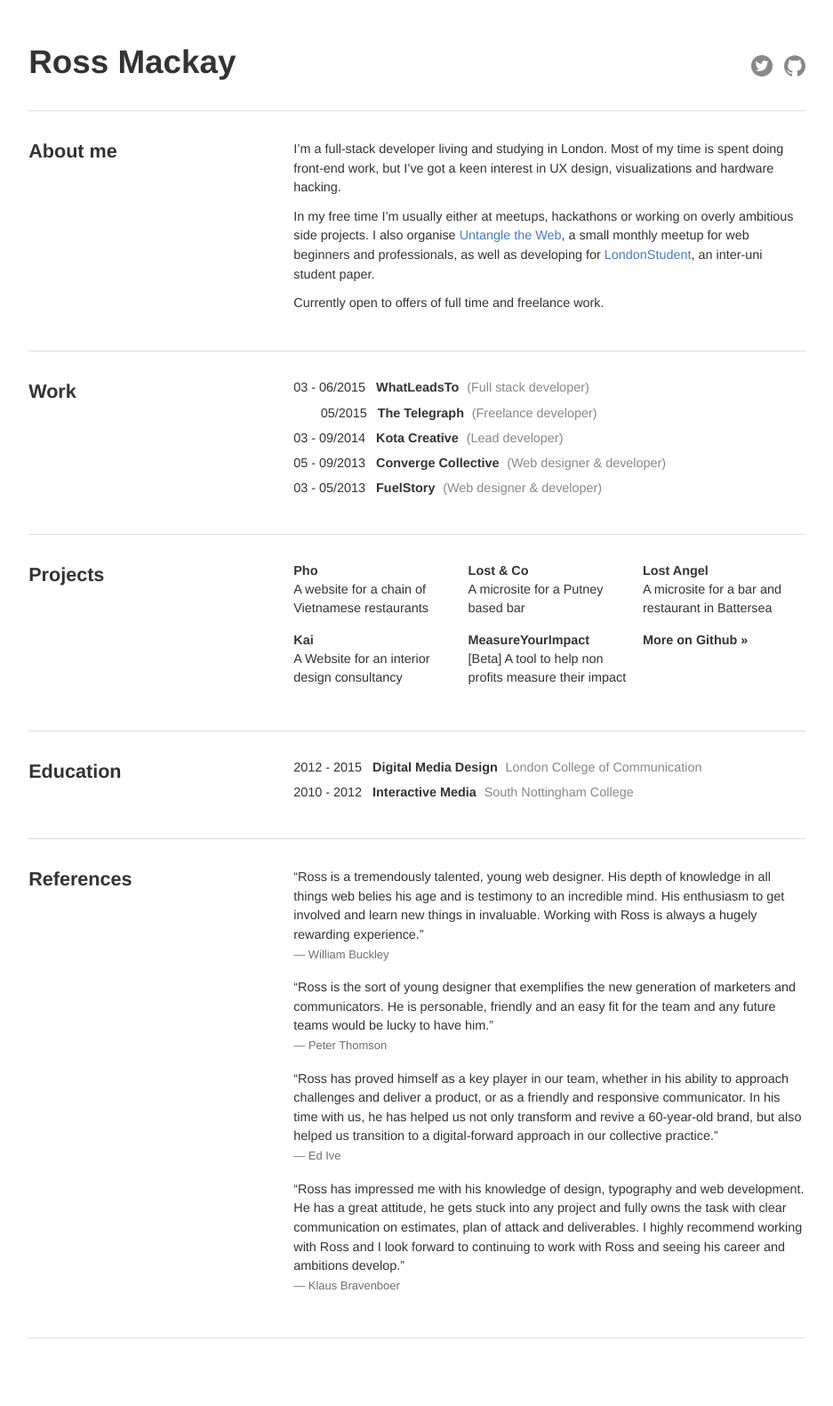
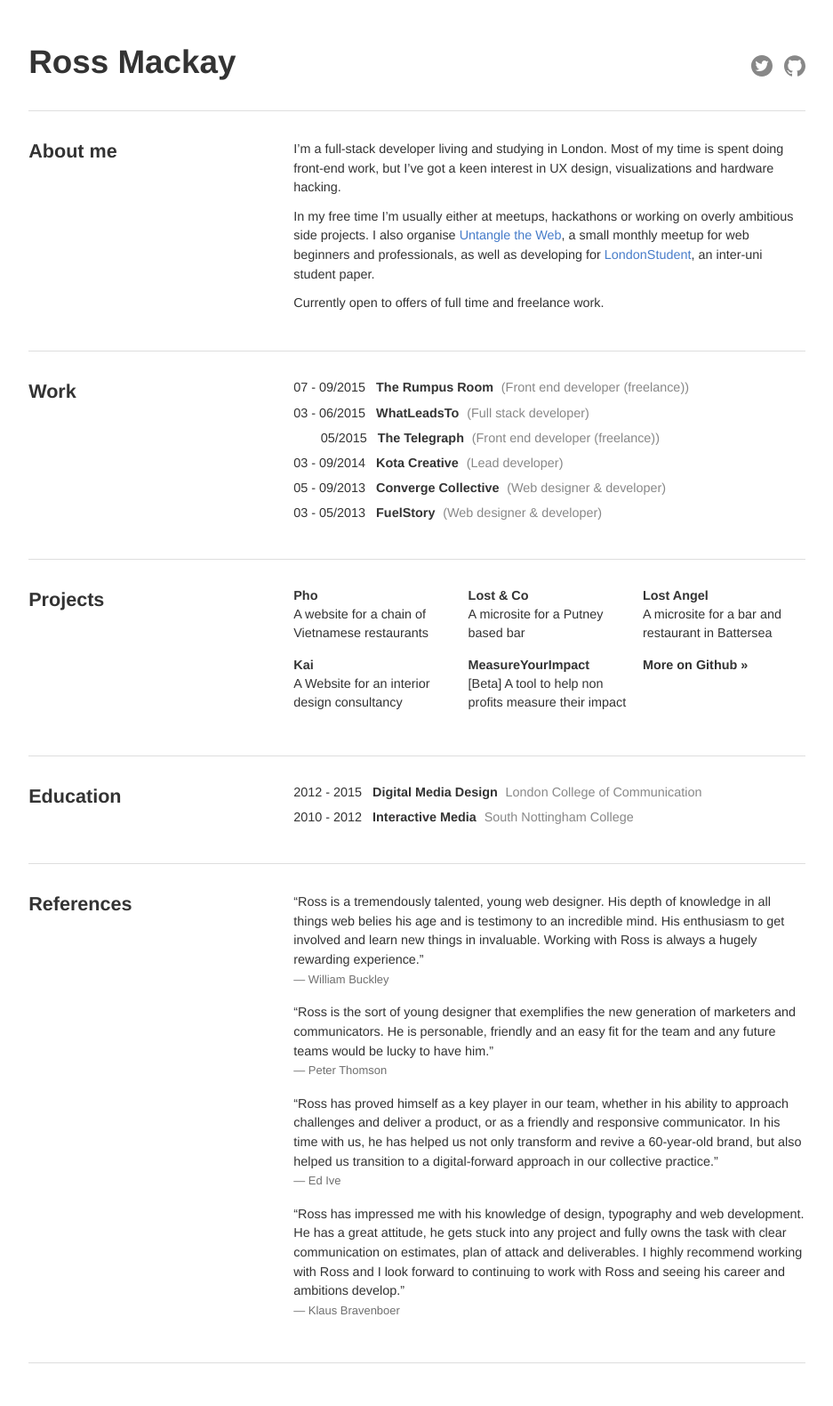
Before and after one commit to mcky/mcky.github.io, a Jekyll site: the page built from cv.html, in a window 1280 px wide. Shown: the whole page at 89% size, without its empty margins (171-1108 px from the left). Built offline with Jekyll 4.4.1, drawn with Linux system fonts in a browser that asks for light colours; before the commit the page ends 1552 px from its top, so only the background shows below that.

Commit message:
Add TRR to jobs

```diff
--- a/_data/jobs.json
+++ b/_data/jobs.json
@@ -1,5 +1,11 @@
 [
 	{
+		"company": "The Rumpus Room"
+		, "title": "Front end developer (freelance)"
+		, "description": "Global Goals description. Reach, analytics etc."
+		, "date": "07 - 09/2015"
+	}
+	, {
 		"company": "WhatLeadsTo"
 		, "title": "Full stack developer"
 		, "description": "I was hired by WhatLeadsTo to head up development on a new project funded by Social Value UK and the Nominet Trust. "
@@ -7,7 +13,7 @@
 	}
 	, {
 		"company": "The Telegraph"
-		, "title": "Freelance developer"
+		, "title": "Front end developer (freelance)"
 		, "description": "Working in the new formats team I created an internal tool allowing journalists to create and embed contextual cards in articles."
 		, "date": "05/2015"
 	}
```
